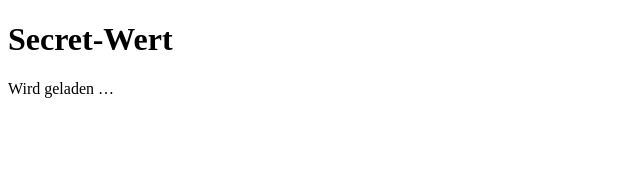
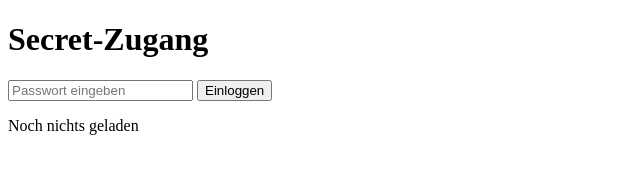
Before and after one commit to a-robot-is-a/Secret, a website: page index.html in a window 1280 px wide. Shown: the whole page, without its empty margins (0-640 px from the left). Drawn offline with Linux system fonts and the light colour scheme.

Commit message:
Update index.html

```diff
--- a/index.html
+++ b/index.html
@@ -1,13 +1,46 @@
 <!DOCTYPE html>
 <html lang="de">
-  <head>
-    <meta charset="UTF-8" />
-    <title>Secret-Testseite</title>
-  </head>
-  <body>
-    <h1>Secret-Wert</h1>
-    <p id="secret-value">Wird geladen …</p>
+<head>
+  <meta charset="UTF-8" />
+  <title>PWA mit Passwort</title>
+</head>
+<body>
+  <h1>Secret-Zugang</h1>
+  <div id="login-container">
+    <input type="password" id="pwd-input" placeholder="Passwort eingeben" />
+    <button onclick="holeSecret()">Einloggen</button>
+  </div>
 
+  <p id="secret-value">Noch nichts geladen</p>
 
-  </body>
+  <script>
+    const secretKey = 'meinSecret';
+
+    // Falls Secret schon gespeichert ist → anzeigen
+    const gespeichertesSecret = localStorage.getItem(secretKey);
+    if (gespeichertesSecret) {
+      document.getElementById('login-container').style.display = 'none';
+      document.getElementById('secret-value').textContent = gespeichertesSecret;
+    }
+
+    function holeSecret() {
+      const pwd = document.getElementById('pwd-input').value;
+      fetch(`https://dein-server.de/get-config.php?pwd=${encodeURIComponent(pwd)}`)
+        .then(r => r.json())
+        .then(data => {
+          if (data[secretKey]) {
+            localStorage.setItem(secretKey, data[secretKey]);
+            document.getElementById('secret-value').textContent = data[secretKey];
+            document.getElementById('login-container').style.display = 'none';
+          } else {
+            alert('Falsches Passwort. Bitte nochmal versuchen.');
+          }
+        })
+        .catch(err => {
+          console.error('Fehler beim Abrufen des Secrets:', err);
+          alert('Fehler beim Zugriff. Siehe Konsole.');
+        });
+    }
+  </script>
+</body>
 </html>
```
